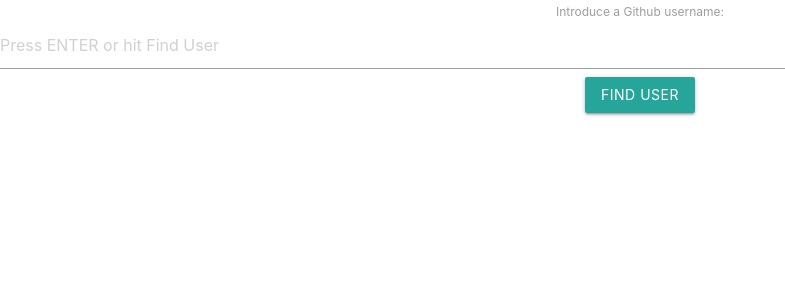
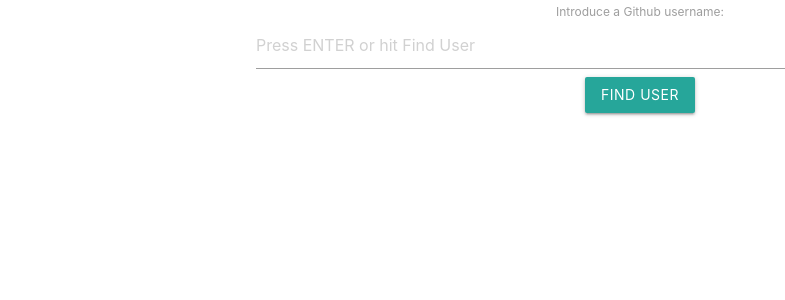
Before and after one commit to Johanson1988/Candidate-Exercise-Full-stack-Engineer, a React (Create React App) app in the folder Contributors-List/: page / in a window 1280 px wide. Shown: the top 300 px of the page, without its empty margins (0-785 px from the left). Built offline with nearby package versions, Linux system fonts and the light colour scheme.

Commit message:
Styles: Add Styled Components

```diff
--- a/Contributors-List/src/components/user/UserSearchBar.tsx
+++ b/Contributors-List/src/components/user/UserSearchBar.tsx
@@ -1,5 +1,3 @@
-import React, { useState } from "react";
-
 /**
  * React Functional Component
  * Renders a form with a text input to introduce username. Once the form is
@@ -9,6 +7,19 @@ import React, { useState } from "react";
  *  @param {function} findUser Callback function to trigger API call in parent component
  *  passing username introduced by the user.
  */
+
+import React, { useState } from "react";
+import styled from 'styled-components';
+
+/** Styled Components */
+
+const StyledForm = styled.form.attrs({
+    className: "row"
+})`
+    width: 60%;
+    text-align: center;
+    margin: 0 auto;
+`;
 
 type Props = {
     findUser: (username:string) => void
@@ -24,7 +35,7 @@ const UserSearchBar: React.FC<Props> = ({ findUser }) => {
     }
 
     return(
-        <form onSubmit={handleSubmit} data-testid="user-searchbar" className="searchbar row">
+        <StyledForm onSubmit={handleSubmit} data-testid="user-searchbar">
             <label htmlFor="user-searchbar">Introduce a Github username:</label>
             <input
                 type="text"
@@ -36,7 +47,7 @@ const UserSearchBar: React.FC<Props> = ({ findUser }) => {
                 ): void => setUserName(e.target.value) }
             />
             <button type="submit" className="btn waves-effect waves-light">Find User</button>
-        </form>
+        </StyledForm>
     );
 }
 
```
